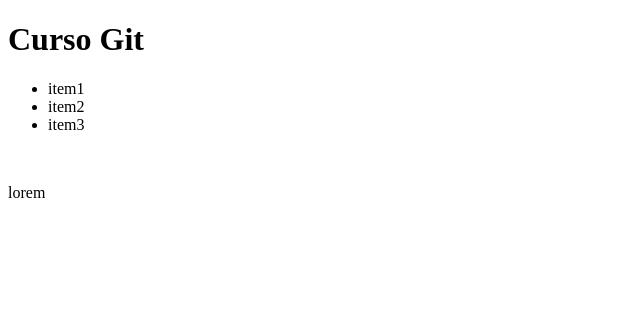
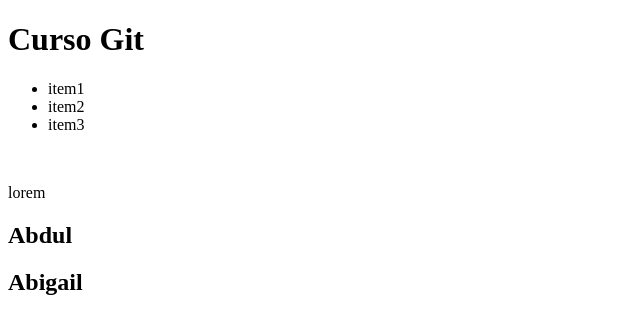
Before and after one commit to abdccassiano/curso-node, a plain HTML site: page index.html in a window 1280 px wide. Shown: the whole page, without its empty margins (0-640 px from the left). Drawn offline with Linux system fonts and the light colour scheme.

Commit message:
footer hecho

```diff
--- a/index.html
+++ b/index.html
@@ -21,5 +21,9 @@
 			<p>lorem</p>
 		</article>
 	</section>
+	<footer>
+		<h2>Abdul</h2>
+		<h2>Abigail</h2>
+	</footer>
 </body>
 </html>
```
